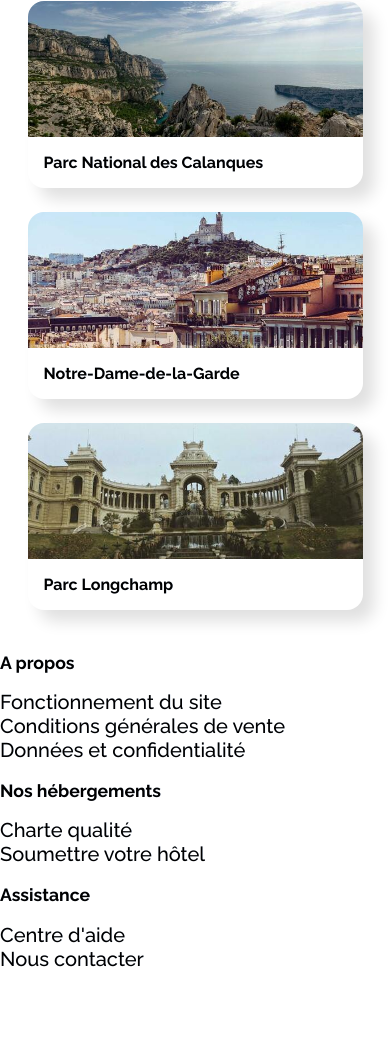
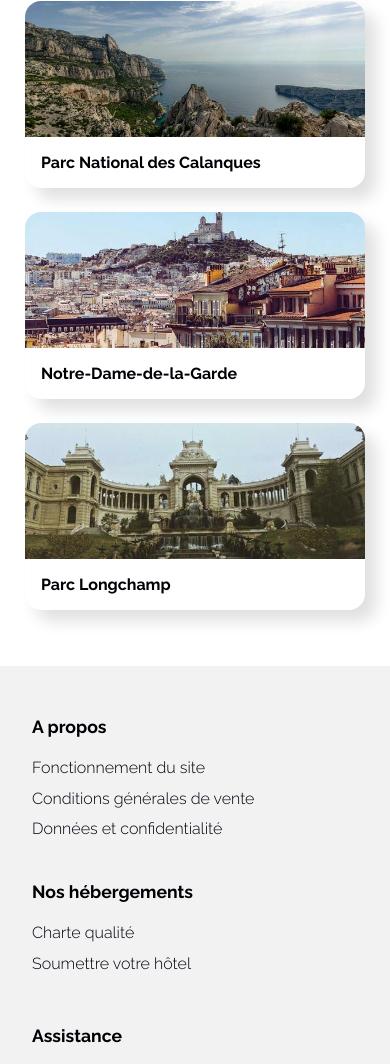
Before and after one commit to EuverteT/ThomasEuverte_2_14-03-2021, a plain HTML site: page index.html in a window 390 px wide. Shown: the part 3497-4561 px from the top of the page. Before the commit the page ends 4468 px from the top, so only its background shows below. Drawn offline with Linux system fonts and the light colour scheme.

Commit message:
Footer et margins paddings globaux

```diff
--- a/index.html
+++ b/index.html
@@ -13,7 +13,6 @@
     <body>
 
         <!-- HEADER -->
-
         <header class="header">
             <img class="logo-reservia" src=./images/logo/Reservia.png alt="Le logo de Reservia"/>
 
@@ -264,7 +263,7 @@
         </section>
 
         <!-- FOOTER -->
-        <footer>
+        <footer class="footer">
             <div class="footer-item">
                 <h3>A propos</h3>
                     <ul>
--- a/style.css
+++ b/style.css
@@ -59,6 +59,12 @@ img {
   flex-wrap: wrap;
   font-size: 1rem;
 }
+.nav {
+  width: 30rem;
+}
+.menu {
+  display: flex;
+}
 .mobile-menu {
   display: none;
 }
@@ -67,23 +73,11 @@ img {
   text-align: center;
   padding: 0.8rem;
 }
-.nav {
-  width: 30rem;
-}
-.menu {
-  display: flex;
-}
 .signup {
   text-shadow: 0.01rem 0rem 0rem #deebff;
   text-decoration: none;
   color: #0065fc;
   font-weight: bold;
-}
-.inactive:hover {
-  border-top: thin solid #0065fc;
-}
-header .active a {
-  color: #0065fc;
 }
 header a:hover {
   color: #0065fc;
@@ -93,11 +87,16 @@ header a:hover {
   text-shadow: 0.01rem 0rem 0rem #0065fc;
   border-top: thin solid #0065fc;
 }
+header .active a {
+  color: #0065fc;
+}
 .inactive {
   text-shadow: 0.01rem 0rem 0rem #deebff;
   border-top: thin solid #f2f2f2;
 }
-
+.inactive:hover {
+  border-top: thin solid #0065fc;
+}
 /***GLOBAL CARDS ATTRIBUTES***/
 .card {
   background-color: white;
@@ -383,7 +382,6 @@ i.fas.fa-info {
 }
 .activity .card {
   flex-direction: column;
-  justify-content: space-between;
   padding: 0;
 }
 .activity img.card-item {
@@ -395,8 +393,27 @@ i.fas.fa-info {
   padding: 1rem;
   font-weight: bold;
 }
+/*FOOTER*/
+.footer {
+  background-color: #f2f2f2;
+  width: 100%;
+  margin-top: 2rem;
+}
+.footer li {
+  margin: 0.4rem 0;
+}
+.link4 {
+  font-size: 1rem;
+  font-weight: 300;
+}
+.link4:hover {
+  color: #0065fc;
+}
 /*** MEDIA QUERIES S*************************************************************************/
 @media (max-width: 700px) {
+  .card {
+    width: 95%;
+  }
   .section {
     padding: 1rem;
   }
@@ -445,7 +462,15 @@ i.fas.fa-info {
   .activity {
     align-items: center;
   }
-
+  .footer-item:nth-child(1) {
+    padding: 2rem 2rem 1.1rem 2rem;
+  }
+  .footer-item:nth-child(2) {
+    padding: 0 2rem;
+  }
+  .footer-item:nth-child(3) {
+    padding: 1.7rem 2rem 2.3rem 2rem;
+  }
 }
 
 /*** MEDIA QUERIES M*************************************************************************/
@@ -459,6 +484,9 @@ i.fas.fa-info {
   }
   section {
     padding: 1rem 2rem 2rem 2rem;
+  }
+  .footer-item {
+    padding: 1.5rem;
   }
 }
 @media all and (min-width: 700px) and (max-width: 1300px) {
@@ -499,6 +527,13 @@ i.fas.fa-info {
   .tablet-grey-mode {
     background-color: #f2f2f2;
     padding: 2rem;
+  }
+  footer {
+    display: flex;
+    justify-content: space-between;
+  }
+  .footer-item {
+    width: 33%;
   }
 }
 
@@ -543,6 +578,9 @@ section {
 }
 .tablet-grey-mode {
   border-radius: 1.5rem;
+}
+.footer-item {
+  padding: 2rem 3rem 3rem 3rem;
 }
 }
 @media all and (min-width: 1300px) {
```
